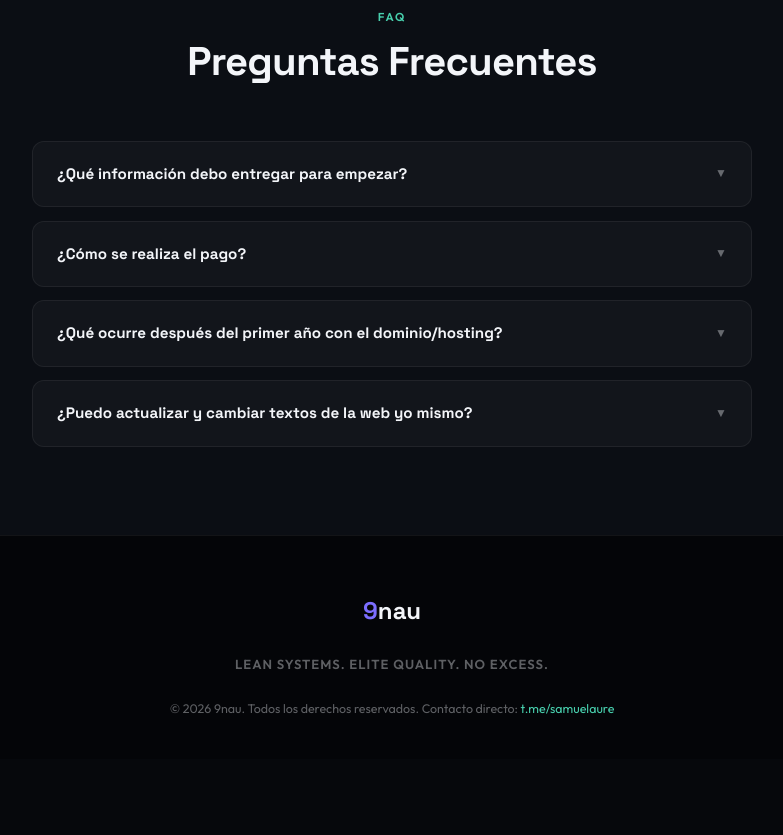
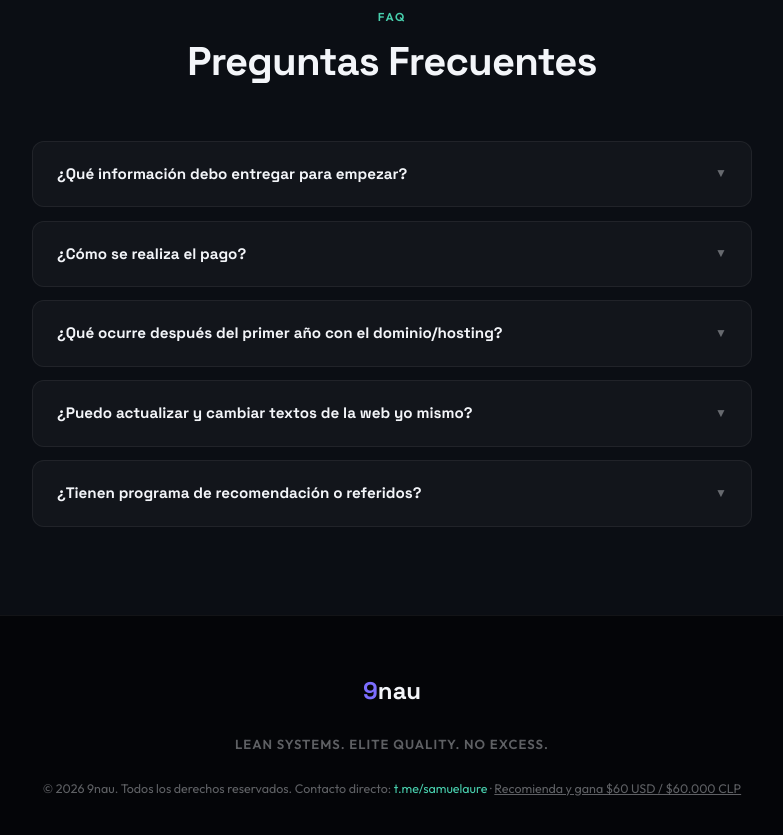
Before and after one commit to samuelaure/nau-web, a website: page public/web/index.html in a window 1280 px wide. Shown: the part 4618-5453 px from the top of the page, without its empty margins (248-1031 px from the left). Before the commit the page ends 5377 px from the top, so only its background shows below. Drawn offline with Linux system fonts and the light colour scheme.

Commit message:
feat(web): add Plan Web link to homepage and subtle referral program in FAQ

```diff
--- a/public/web/index.html
+++ b/public/web/index.html
@@ -299,6 +299,18 @@
               </div>
             </div>
           </div>
+
+          <div class="faq-item">
+            <button class="faq-trigger" aria-expanded="false">
+              <span>¿Tienen programa de recomendación o referidos?</span>
+              <span class="faq-trigger__icon" aria-hidden="true">▼</span>
+            </button>
+            <div class="faq-content">
+              <div class="faq-content__inner">
+                Sí, valoramos enormemente las recomendaciones. Si nos refieres a un cliente que contrate un sitio web, te recompensamos con una comisión directa de <strong>$60 USD</strong> (o <strong>$60.000 CLP</strong>). Escríbenos directamente a nuestro Telegram para coordinar el registro y el pago de tu recompensa.
+              </div>
+            </div>
+          </div>
         </div>
       </div>
     </section>
@@ -311,7 +323,7 @@
         <span class="logo__mark">9</span><span class="logo__brand">nau</span>
       </div>
       <p class="footer-tagline">Lean systems. Elite quality. No excess.</p>
-      <p class="footer-note">© 2026 9nau. Todos los derechos reservados. Contacto directo: <a href="https://t.me/samuelaure" style="color:var(--c-accent-2);">t.me/samuelaure</a></p>
+      <p class="footer-note">© 2026 9nau. Todos los derechos reservados. Contacto directo: <a href="https://t.me/samuelaure" style="color:var(--c-accent-2);">t.me/samuelaure</a> · <a href="https://t.me/samuelaure" target="_blank" rel="noopener noreferrer" style="color:var(--c-text-3); text-decoration: underline;">Recomienda y gana $60 USD / $60.000 CLP</a></p>
     </div>
   </footer>
 
```
Also changed, not shown: public/index.html (+2 -0 lines).
